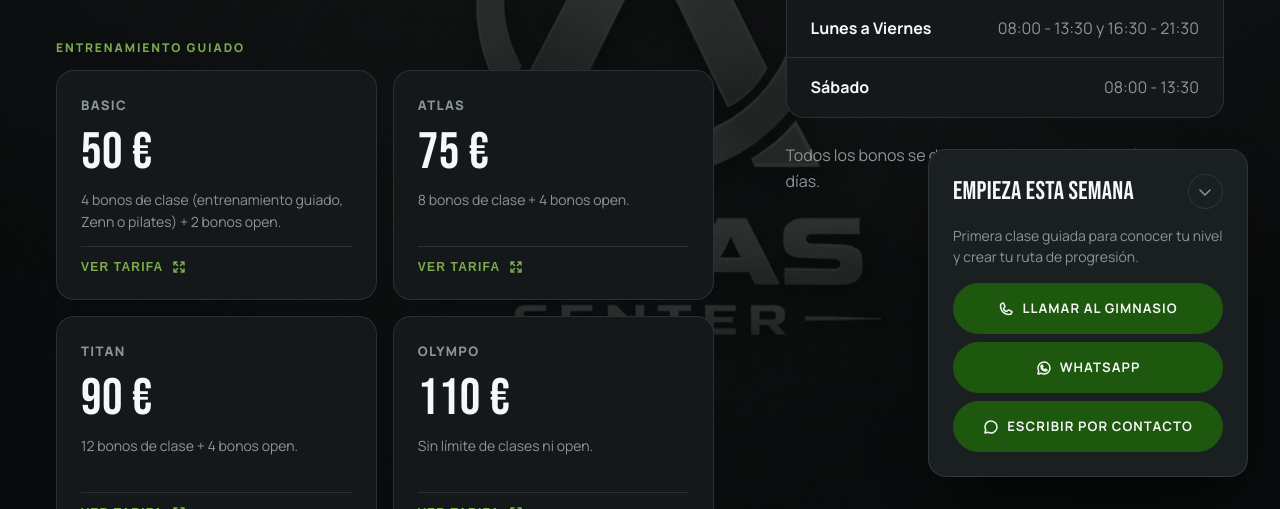
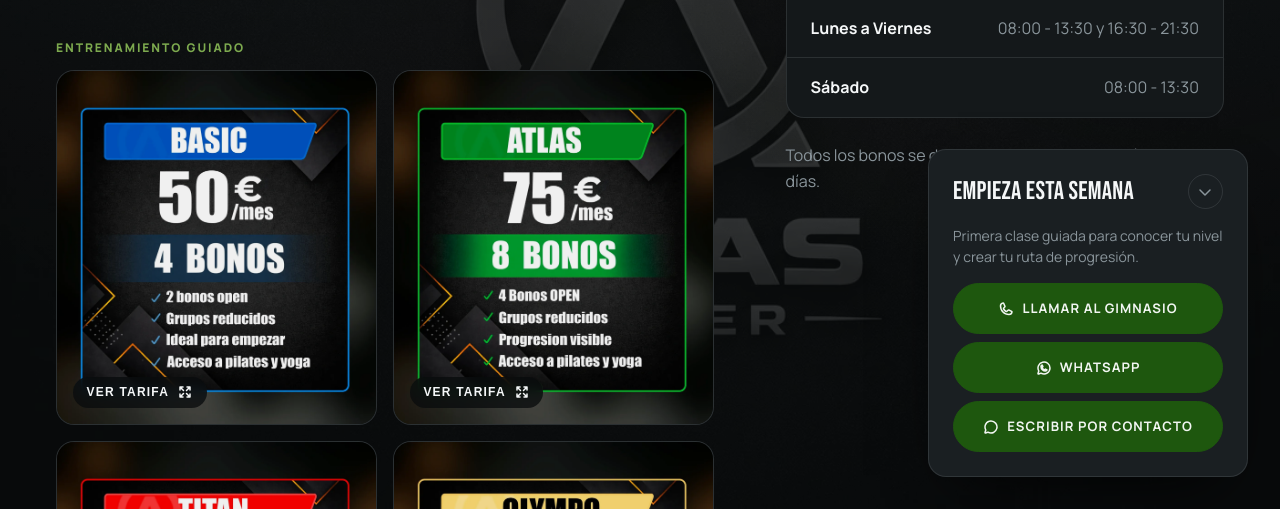
Before and after one commit to JavierrMadrid/atlas-center-cr, a React (Vite) app: page /tarifas-horarios in a window 1280 px wide. Shown: the part 291-800 px from the top of the page. Built offline with nearby package versions, Linux system fonts and the light colour scheme; no server answers.

Commit message:
feat: tarifas con imagen por plan y lightbox al clicar

```diff
--- a/src/components/page-blocks/PricingScheduleSection.jsx
+++ b/src/components/page-blocks/PricingScheduleSection.jsx
@@ -82,6 +82,31 @@ function PricingScheduleSection({
                     {group.plans.map((plan) => {
                       const planLabel = normalizePlanName(plan.name)
 
+                      if (plan.imageSrc) {
+                        return (
+                          <button
+                            key={plan.name}
+                            type="button"
+                            className="price-card price-card--image"
+                            onClick={() =>
+                              setLightbox({ src: plan.imageSrc, alt: `Tarifa ${planLabel}` })
+                            }
+                            aria-label={`Ver tarifa ${planLabel} en grande`}
+                          >
+                            <img
+                              src={plan.imageSrc}
+                              alt={`Tarifa ${planLabel}`}
+                              loading="lazy"
+                              decoding="async"
+                            />
+                            <span className="price-card__zoom">
+                              Ver tarifa
+                              <Icon name="expand" size={16} />
+                            </span>
+                          </button>
+                        )
+                      }
+
                       return (
                         <article key={plan.name} className="price-card">
                           <span className="price-card__name">{planLabel}</span>
@@ -89,23 +114,6 @@ function PricingScheduleSection({
                           <p className="price-card__details">
                             {plan.details || 'Consulta las condiciones en el gimnasio.'}
                           </p>
-                          <div className="price-card__footer">
-                            {plan.imageSrc ? (
-                              <button
-                                className="price-card__zoom"
-                                type="button"
-                                onClick={() =>
-                                  setLightbox({ src: plan.imageSrc, alt: `Tarifa ${planLabel}` })
-                                }
-                                aria-label={`Ver tarifa ${planLabel} en grande`}
-                              >
-                                Ver tarifa
-                                <Icon name="expand" size={16} />
-                              </button>
-                            ) : (
-                              <span />
-                            )}
-                          </div>
                         </article>
                       )
                     })}
--- a/src/styles/pricing-contact.css
+++ b/src/styles/pricing-contact.css
@@ -50,10 +50,6 @@
   gap: var(--space-4);
 }
 
-.pricing__grid .price-card:last-child:nth-child(odd) {
-  grid-column: 1 / -1;
-}
-
 .price-card {
   position: relative;
   display: grid;
@@ -68,6 +64,65 @@
 .price-card:hover {
   border-color: var(--border-strong);
   transform: translateY(-3px);
+}
+
+.price-card--image {
+  display: block;
+  width: 100%;
+  padding: 0;
+  overflow: hidden;
+  background: var(--ink-850);
+  cursor: zoom-in;
+}
+
+.price-card--image img {
+  width: 100%;
+  height: auto;
+  aspect-ratio: 1400 / 1549;
+  object-fit: cover;
+  display: block;
+  filter: brightness(0.94);
+  transition: transform 0.5s var(--ease-out), filter 0.5s var(--ease-out);
+}
+
+@media (hover: hover) {
+  .price-card--image:hover {
+    transform: translateY(-3px);
+  }
+
+  .price-card--image:hover img {
+    transform: scale(1.04);
+    filter: brightness(1);
+  }
+}
+
+.price-card--image .price-card__zoom {
+  position: absolute;
+  left: var(--space-4);
+  bottom: var(--space-4);
+  z-index: 1;
+  padding: 0.45rem 0.85rem;
+  border-radius: var(--radius-pill);
+  background: rgba(10, 12, 13, 0.78);
+  color: var(--paper);
+  backdrop-filter: blur(6px);
+  -webkit-backdrop-filter: blur(6px);
+  opacity: 0;
+  transform: translateY(6px);
+  transition: opacity var(--dur) var(--ease-out), transform var(--dur) var(--ease-out);
+}
+
+.price-card--image:hover .price-card__zoom,
+.price-card--image:focus-visible .price-card__zoom {
+  opacity: 1;
+  transform: translateY(0);
+}
+
+@media (hover: none) {
+  .price-card--image .price-card__zoom {
+    opacity: 1;
+    transform: none;
+  }
 }
 
 .price-card__name {
@@ -547,6 +602,11 @@
     grid-template-columns: 1fr;
   }
 
+  .price-card--image {
+    max-width: 420px;
+    margin-inline: auto;
+  }
+
   .service__mini-grid,
   .programs__grid {
     grid-template-columns: 1fr;
```
